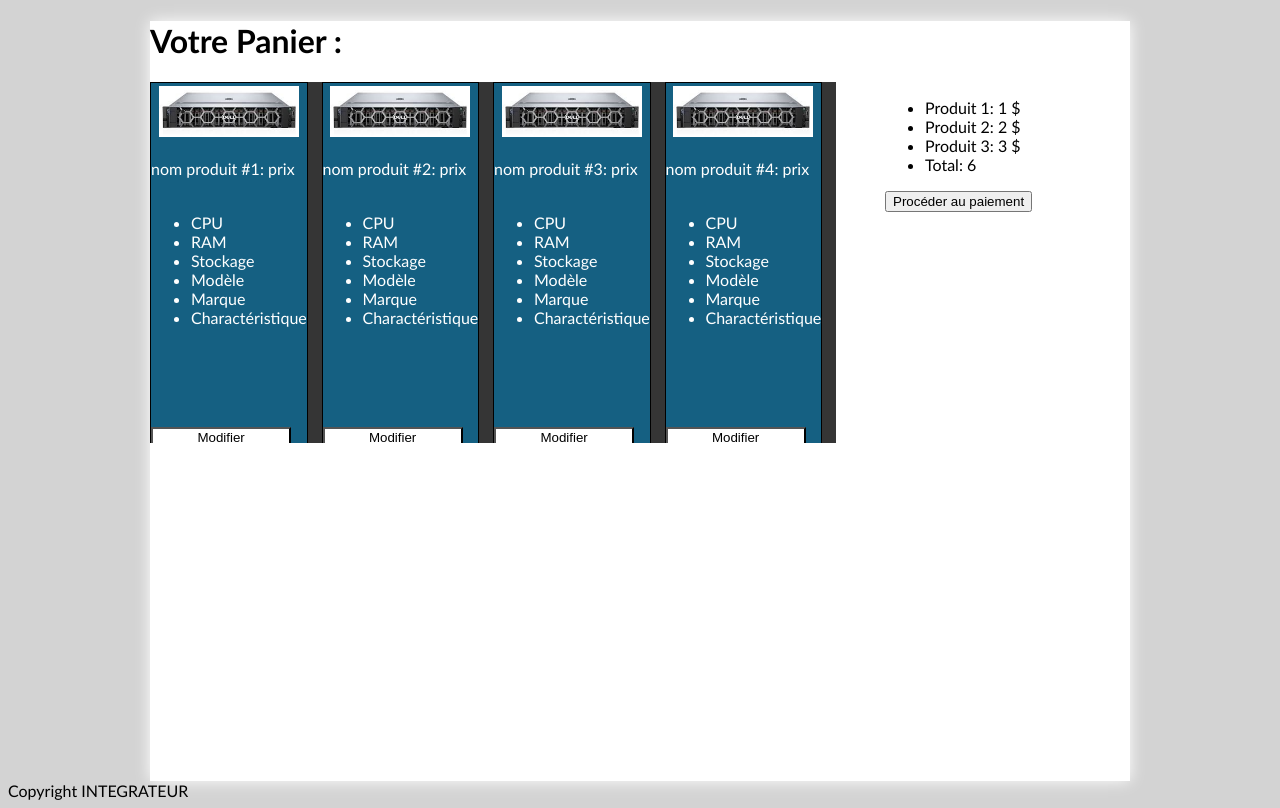
After one commit to lucasstandre/web_integrateur, a PHP site: page /panier.php in a window 1280 px wide. The commit adds this page. Run offline with PHP 8.4, Linux system fonts and the light colour scheme.

Commit message:
retour maison

```diff
--- a/css/style.css
+++ b/css/style.css
@@ -34,3 +34,52 @@ main {
 tr, td {
     border: 1px black solid;
 }
+
+section {
+    display: grid;
+    grid-template-areas: ".panier .prix";
+    grid-template-columns: 70% 5%;
+    grid-template-rows: 90%;
+}
+
+div.panier {
+    background-color: #353535;
+    color: white;
+    display: grid;
+    grid-template-columns: repeat(10, 1fr);
+    grid-template-rows: 1fr;
+    gap: 2%;
+    overflow-x: scroll;
+}
+
+/* div.panier article.produit {
+
+} */
+
+div.panier article.produit img {
+    width: 90%;
+    height: 90%;
+    margin: auto;
+}
+
+article.produit {
+    background-color: #156082;
+    border: 0.25px solid black;
+    display: grid;
+    grid-template-columns: 1fr;
+    grid-template-rows: 1fr 1fr 3fr 1fr 1fr;
+}
+
+.button {
+    grid-row-start: 5;
+}
+
+button.btnModifier, button.btnSupprimer {
+    width: 90%;
+    background-color: white;
+    color: black;
+}
+
+div.prix {
+    grid-column-end: 4;
+}
--- /dev/null
+++ b/paiement.php
@@ -0,0 +1,5 @@
+<?php include_once("inc/header.php"); ?>
+
+<h1>
+
+<?php include_once("inc/footer.php"); ?>
--- /dev/null
+++ b/panier.php
@@ -0,0 +1,48 @@
+<?php include_once("inc/header.php"); ?>
+
+<h1>Votre Panier :</h1>
+
+<section>
+
+    <div class="panier">
+        <?php for ($i = 1; $i < 10; $i++) { ?>
+            <article class="produit">
+                <img src="image/server.jpg" alt="image server" /> <br>
+                <?= "nom produit #$i: " . "prix" ?>
+                <br>
+                <ul>
+                    <li>CPU</li>
+                    <li>RAM</li>
+                    <li>Stockage</li>
+                    <li>Modèle</li>
+                    <li>Marque</li>
+                    <li>Charactéristique</li>
+                </ul>
+                <div class="button">
+                    <button class="btnModifier">Modifier</button> <br>
+                    <button class="btnSupprimer">Supprimer</button>
+                </div>
+            </article>
+        <?php } ?>
+    </div>
+
+    <div class="prix">
+
+        <ul>
+            <?php
+                $prix = 0;
+                for ($i = 1; $i <= 3; $i++) {
+                    echo "<li>Produit $i: $i $</li>";
+                    $prix += $i;
+                }
+            ?>
+            <?= "<li>Total: $prix" ?>
+        </ul>
+
+        <button>Procéder au paiement</button>
+
+    </div>
+
+</section>
+
+<?php include_once("inc/footer.php"); ?>
```
Also changed, not shown: image/server.jpg (added).
